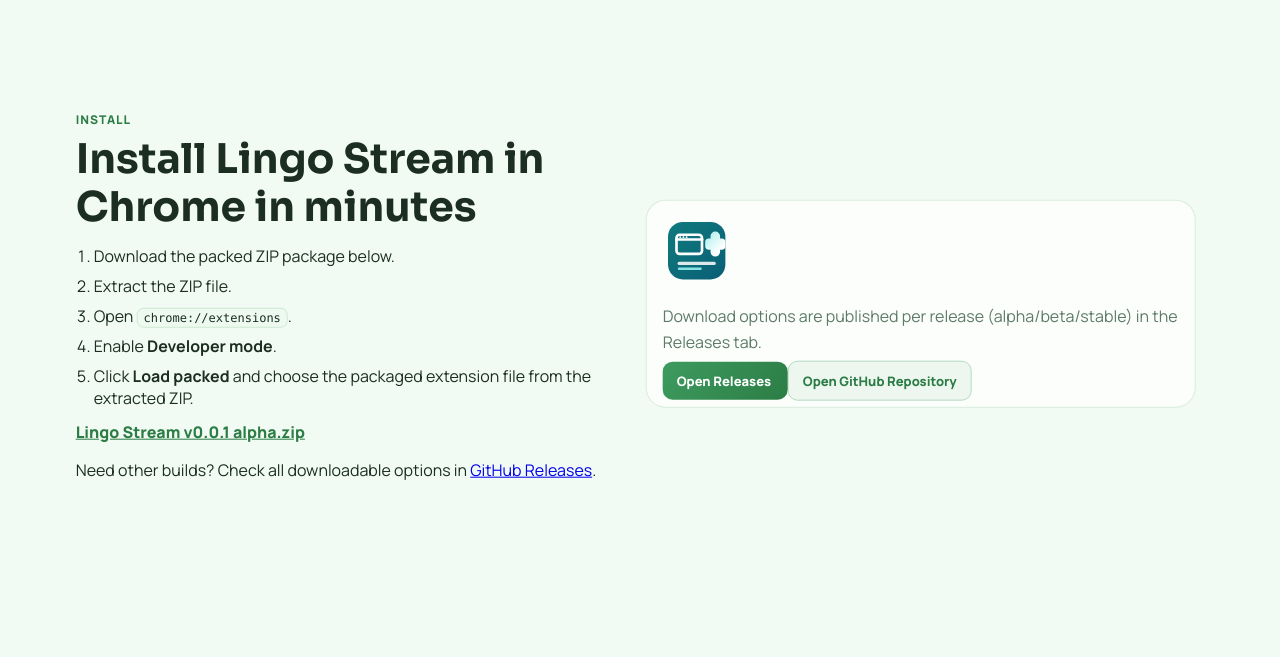
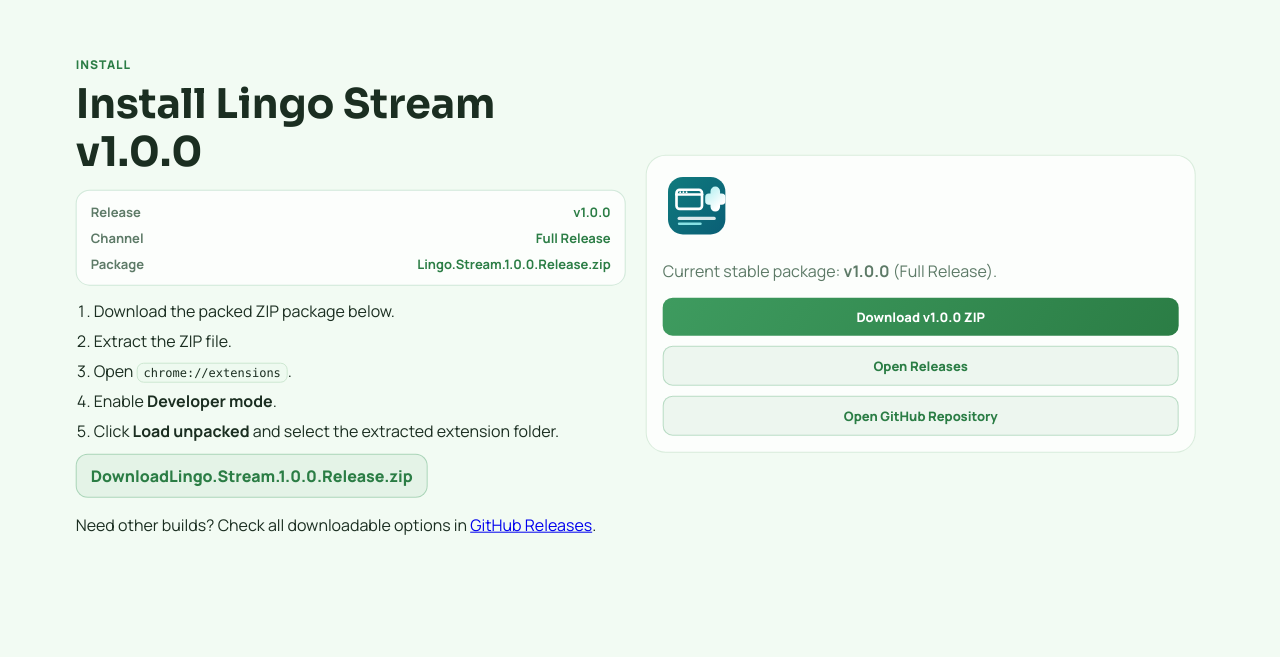
Before and after one commit to UnoxyRich/Lingo-Stream, a browser extension: page docs/index.html in a window 1280 px wide. Shown: the part 3238-3895 px from the top of the page. Drawn offline with Linux system fonts and the light colour scheme; no server answers.

Commit message:
Publish v1.0.0 release and docs/quiz updates
Add v1.0.0 release metadata and download links across README and docs, update quiz copy to emphasize fixed 5-word matching rounds, and refresh install instructions to reference the packaged release. Implement CURRENT_RELEASE in docs/site.js with attachCurrentReleaseInfo() and initialize it so release version, channel, package name and download URL populate the site; also fix repository URL. Add release-card and download-link styles and tweaks in docs/site.css. Update tasks.md to mark quiz and release work done and reorganize remaining TODOs.

```diff
--- a/docs/index.html
+++ b/docs/index.html
@@ -255,7 +255,7 @@
         <div class="screen-inner quiz-layout">
           <div class="quiz-copy" data-reveal>
             <p class="eyebrow">Quiz Mode</p>
-            <h2>Practice recent vocabulary with matching rounds</h2>
+            <h2>Practice recent vocabulary with 5-word matching rounds</h2>
             <p>
               Lingo Stream can turn your last hour of translated words into a focused matching drill.
               This keeps review short and contextual, right after watching.
@@ -266,8 +266,8 @@
                 <span>Uses words translated in the previous 60 minutes.</span>
               </article>
               <article class="quiz-point">
-                <strong>Fast rounds</strong>
-                <span>Short matching sets designed for quick repetition.</span>
+                <strong>5-word rounds</strong>
+                <span>Each round uses exactly five pairs for quick daily repetition.</span>
               </article>
               <article class="quiz-point">
                 <strong>Live scoring</strong>
@@ -303,19 +303,27 @@
         <div class="screen-inner install-layout">
           <div class="install-copy" data-reveal>
             <p class="eyebrow">Install</p>
-            <h2>Install Lingo Stream in Chrome in minutes</h2>
+            <h2>Install Lingo Stream v<span data-release-version>1.0.0</span></h2>
+            <div class="release-card">
+              <p><span>Release</span> <strong>v<span data-release-version>1.0.0</span></strong></p>
+              <p><span>Channel</span> <strong data-release-channel>Full Release</strong></p>
+              <p><span>Package</span> <strong data-release-package>Lingo.Stream.1.0.0.Release.zip</strong></p>
+            </div>
             <ol>
               <li>Download the packed ZIP package below.</li>
               <li>Extract the ZIP file.</li>
               <li>Open <code>chrome://extensions</code>.</li>
               <li>Enable <strong>Developer mode</strong>.</li>
-              <li>Click <strong>Load packed</strong> and choose the packaged extension file from the extracted ZIP.</li>
+              <li>Click <strong>Load unpacked</strong> and select the extracted extension folder.</li>
             </ol>
             <a
               class="download-link"
-              href="https://github.com/user-attachments/files/25672333/Lingo.Stream.v0.0.1.alpha.zip"
+              href="https://github.com/UnoxyRich/Lingo-Stream/releases/download/Full-Release/Lingo.Stream.1.0.0.Release.zip"
+              data-release-download-link
+              target="_blank"
+              rel="noopener noreferrer"
             >
-              Lingo Stream v0.0.1 alpha.zip
+              Download <span data-release-package>Lingo.Stream.1.0.0.Release.zip</span>
             </a>
             <p>
               Need other builds? Check all downloadable options in
@@ -325,9 +333,19 @@
           <div class="install-notes" data-reveal data-delay="120">
             <img class="logo-large" src="./logo.svg" alt="Lingo Stream logo" />
             <p>
-              Download options are published per release (alpha/beta/stable) in the Releases tab.
+              Current stable package: <strong>v<span data-release-version>1.0.0</span></strong>
+              (<span data-release-channel>Full Release</span>).
             </p>
-            <a class="btn btn-primary" href="#" data-releases-link target="_blank" rel="noopener noreferrer">
+            <a
+              class="btn btn-primary"
+              href="https://github.com/UnoxyRich/Lingo-Stream/releases/download/Full-Release/Lingo.Stream.1.0.0.Release.zip"
+              data-release-download-link
+              target="_blank"
+              rel="noopener noreferrer"
+            >
+              Download v1.0.0 ZIP
+            </a>
+            <a class="btn btn-ghost" href="#" data-releases-link target="_blank" rel="noopener noreferrer">
               Open Releases
             </a>
             <a class="btn btn-ghost" href="#" data-repo-link target="_blank" rel="noopener noreferrer">
--- a/docs/site.css
+++ b/docs/site.css
@@ -870,6 +870,33 @@
   padding-left: 18px;
 }
 
+.release-card {
+  margin-top: 14px;
+  padding: 12px 14px;
+  border: 1px solid rgba(62, 155, 95, 0.22);
+  border-radius: 14px;
+  background: var(--panel-soft);
+  display: grid;
+  gap: 8px;
+}
+
+.release-card p {
+  margin: 0;
+  display: flex;
+  justify-content: space-between;
+  gap: 10px;
+  color: var(--muted);
+  font-size: 13px;
+}
+
+.release-card p span {
+  font-weight: 700;
+}
+
+.release-card p strong {
+  color: var(--accent-strong);
+}
+
 .install-copy li + li {
   margin-top: 8px;
 }
@@ -885,9 +912,16 @@
 
 .download-link {
   display: inline-flex;
+  align-items: center;
+  justify-content: center;
+  border: 1px solid rgba(62, 155, 95, 0.35);
+  border-radius: 12px;
+  padding: 10px 14px;
+  background: rgba(62, 155, 95, 0.08);
   margin-top: 12px;
   color: var(--accent-strong);
   font-weight: 800;
+  text-decoration: none;
 }
 
 .install-notes {
@@ -906,6 +940,13 @@
   margin: 14px 0;
   color: var(--muted);
   line-height: 1.58;
+}
+
+.install-notes .btn {
+  display: block;
+  width: 100%;
+  text-align: center;
+  margin-top: 10px;
 }
 
 .footer {
--- a/docs/site.js
+++ b/docs/site.js
@@ -3,7 +3,7 @@
   const pathSegments = window.location.pathname.split('/').filter(Boolean);
 
   if (!host.endsWith('.github.io') || pathSegments.length === 0) {
-    return 'https://github.com/your-username/Lingo-Stream';
+    return 'https://github.com/UnoxyRich/Lingo-Stream';
   }
 
   const owner = host.split('.')[0];
@@ -12,6 +12,12 @@
 }
 
 const DEFAULT_SENTENCE = 'I really enjoy learning new skills every day.';
+const CURRENT_RELEASE = {
+  version: '1.0.0',
+  channel: 'Full Release',
+  packageName: 'Lingo.Stream.1.0.0.Release.zip',
+  downloadUrl: 'https://github.com/UnoxyRich/Lingo-Stream/releases/download/Full-Release/Lingo.Stream.1.0.0.Release.zip'
+};
 const WORD_PRIORITY = [
   'vocabulary',
   'language',
@@ -522,6 +528,28 @@
   const linkNodes = document.querySelectorAll('[data-releases-link]');
   for (const linkNode of linkNodes) {
     linkNode.href = releasesUrl;
+  }
+}
+
+function attachCurrentReleaseInfo() {
+  const versionNodes = document.querySelectorAll('[data-release-version]');
+  for (const node of versionNodes) {
+    node.textContent = CURRENT_RELEASE.version;
+  }
+
+  const channelNodes = document.querySelectorAll('[data-release-channel]');
+  for (const node of channelNodes) {
+    node.textContent = CURRENT_RELEASE.channel;
+  }
+
+  const packageNodes = document.querySelectorAll('[data-release-package]');
+  for (const node of packageNodes) {
+    node.textContent = CURRENT_RELEASE.packageName;
+  }
+
+  const downloadNodes = document.querySelectorAll('[data-release-download-link]');
+  for (const node of downloadNodes) {
+    node.href = CURRENT_RELEASE.downloadUrl;
   }
 }
 
@@ -1389,6 +1417,7 @@
 
 function initializeSite() {
   const repositoryUrl = inferRepositoryUrl();
+  attachCurrentReleaseInfo();
   attachRepositoryLinks(repositoryUrl);
   attachReleaseLinks(repositoryUrl);
   attachRevealAnimation();
```
Also changed, not shown: tasks.md (+10 -7 lines), README.md.
